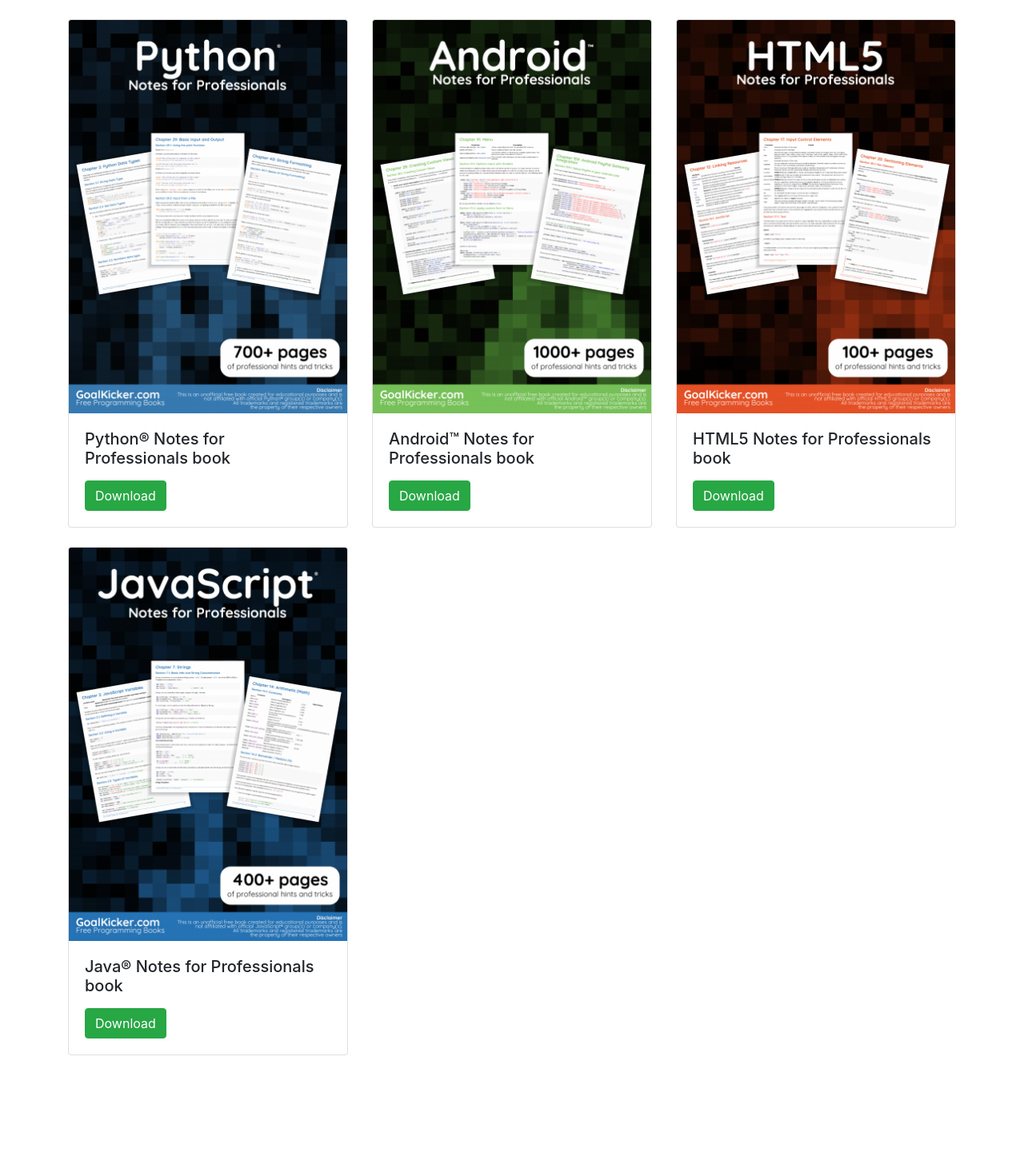
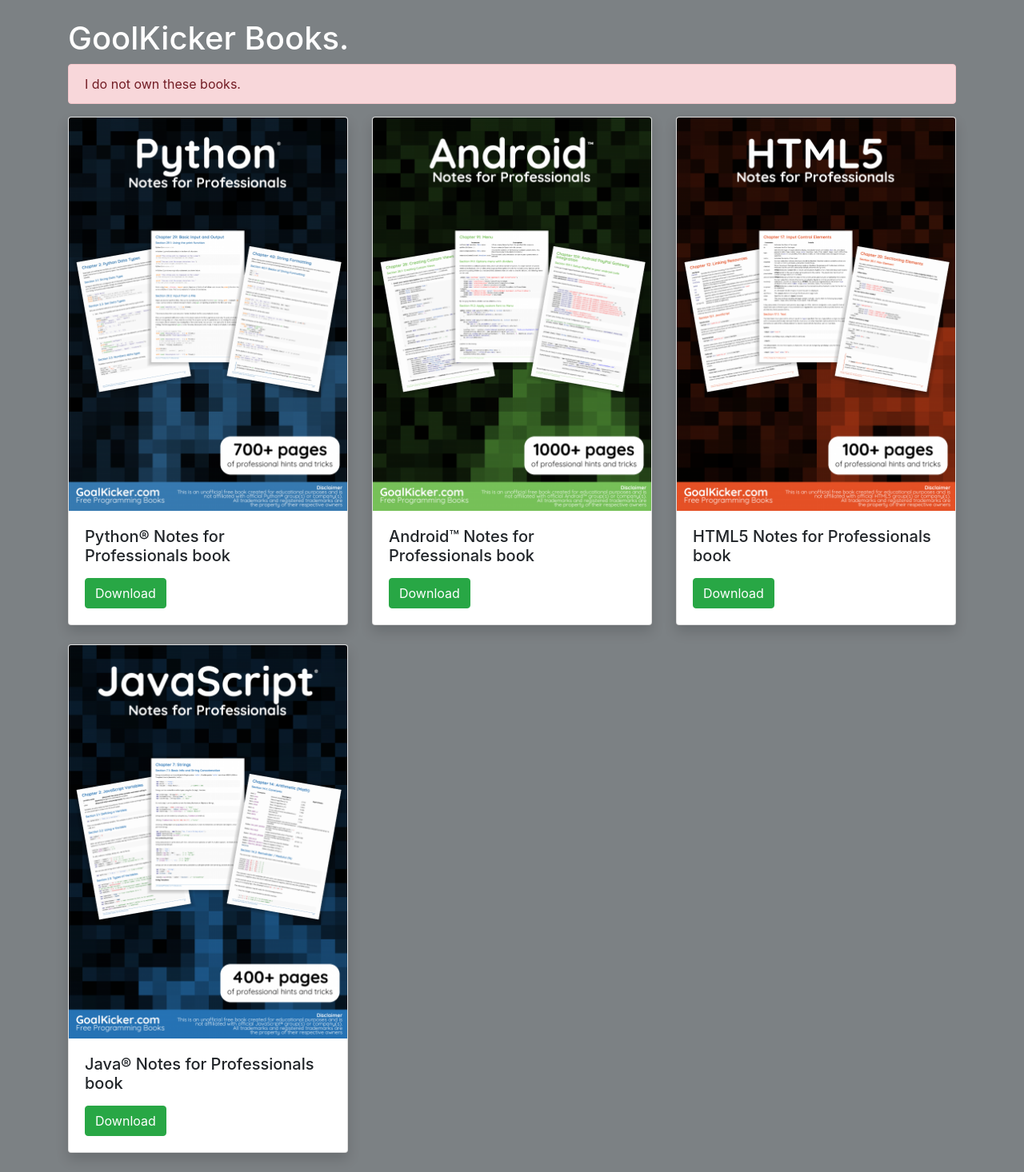
Before and after one commit to crabcatcher0/onlinebooks, a Django app: page /list/ in a window 1280 px wide. Shown: the part 56-1522 px from the top of the page at 80% size. Before the commit the page ends 1376 px from the top, so only its background shows below. Run offline with Django 5.2, Linux system fonts and the light colour scheme; data comes from the database, SQL or seed files in the repository; some libraries are stand-ins or nearby versions.

Commit message:
final commit

```diff
--- a/books/templates/list.html
+++ b/books/templates/list.html
@@ -2,15 +2,19 @@
 
 {% block start %}
 <div class="container mt-4">
+  <h1 style="color: white;">GoolKicker Books.</h1>
+  <div class="alert alert-danger" role="alert">
+    I do not own these books.
+  </div>
   <div class="row">
     {% for book in data %}
       <div class="col-md-4 mb-4">
-        <div class="card">
+        <div class="card shadow">
           <img class="card-img-top" src="{{ book.image.url }}" alt="{{ book.title }}">
           <div class="card-body">
             <h5 class="card-title">{{ book.title }}</h5>
             <p class="card-text">{{ book.description }}</p>
-            <a href="#" class="btn btn-success">Download</a>
+            <a href="{{book.file.url}}" class="btn btn-success">Download</a>
           </div>
         </div>
       </div>
--- a/books/templates/nav.html
+++ b/books/templates/nav.html
@@ -22,6 +22,11 @@
         </ul>
     </div>
 </nav>
+<style>
+    body {
+        background-color: #7c8184;
+    }
+</style>
 <body>
     {% block start%}
 
```
Also changed, not shown: books/templates/index.html (+4 -3 lines).
